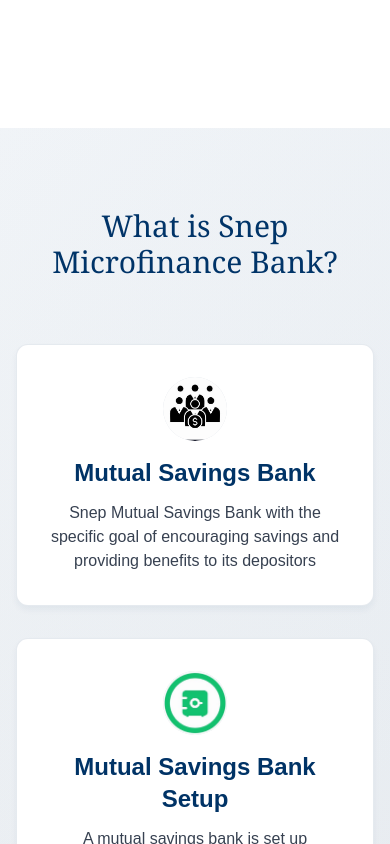
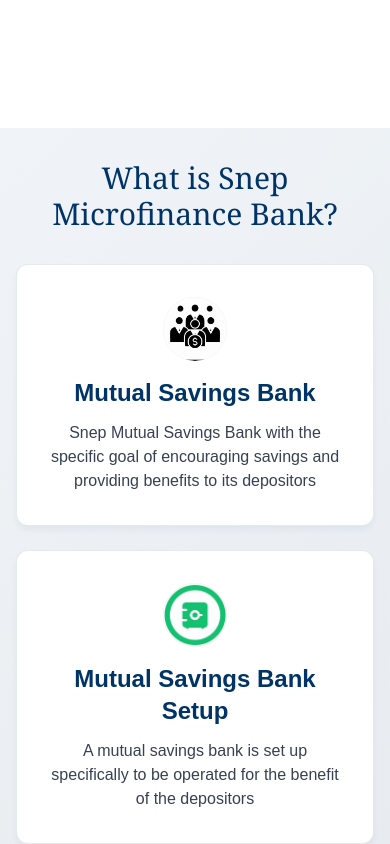
Before and after one commit to fringguske/snepp, a Next.js app: page / in a window 390 px wide. Shown: the part 680-1524 px from the top of the page. Built offline with nearby package versions, Linux system fonts and the light colour scheme.

Commit message:
Update page2.tsx

```diff
--- a/app/page.tsx
+++ b/app/page.tsx
@@ -12,13 +12,13 @@
         <ImageSlider />
 
         {/* What is a Mutual Bank Section */}
-        <section className="mutual-bank-section py-20">
+        <section className="mutual-bank-section py-8 md:py-20">
           <div className="max-w-7xl mx-auto px-4">
-            <h1 className="text-3xl md:text-5xl text-[#003366] text-center mb-16 font-serif relative z-2">
+            <h1 className="text-3xl md:text-5xl text-[#003366] text-center mb-8 md:mb-16 font-serif relative z-2">
               What is Snep Microfinance Bank?
             </h1>
 
-            <div className="mutual-bank-grid grid grid-cols-1 md:grid-cols-2 lg:grid-cols-4 gap-8">
+            <div className="mutual-bank-grid grid grid-cols-1 md:grid-cols-2 lg:grid-cols-4 gap-6 md:gap-8">
               {/* Card 1 */}
               <div className="info-card flex flex-col items-center text-center">
                 <div className="icon-container">
```
